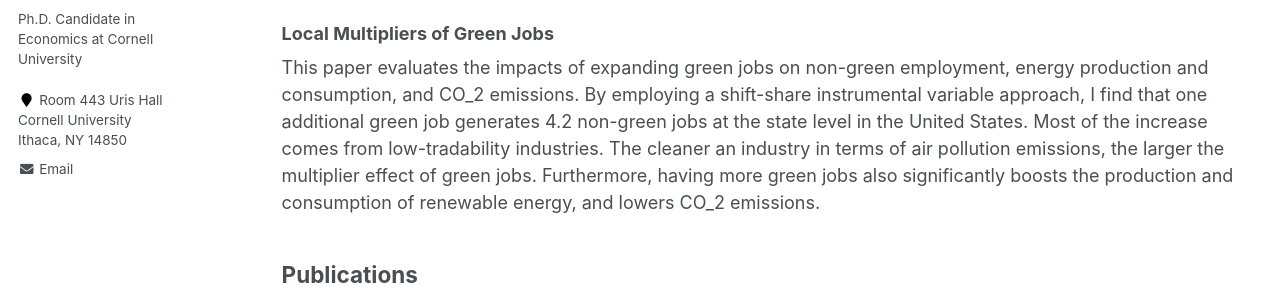
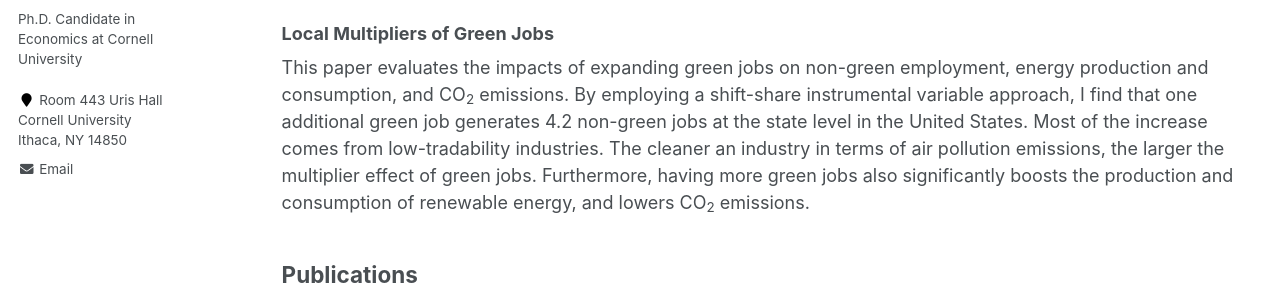
Before and after one commit to muyechenecon/muyechenecon.github.io, a Jekyll site: the page built from _pages/research.md, in a window 1280 px wide and 900 px high, scrolled down 768 px. Shown: the part 203-504 px from the top of the window. Built offline with Jekyll 4.4.1, drawn with Linux system fonts in a browser that asks for light colours.

```diff
--- a/_pages/research.md
+++ b/_pages/research.md
@@ -26,7 +26,7 @@ Revise & resubmit, <i> American Economic Journal: Economic Policy </i> </p> </di
 <p id="1.5-spaced" style="line-height: 150%;">
 <h2> Work in Progress </h2>
 <div><h3>Local Multipliers of Green Jobs</h3></div>
-<div> This paper evaluates the impacts of expanding green jobs on non-green employment, energy production and consumption, and CO_2 emissions. By employing a shift-share instrumental variable approach, I find that one additional green job generates 4.2 non-green jobs at the state level in the United States. Most of the increase comes from low-tradability industries. The cleaner an industry in terms of air pollution emissions, the larger the multiplier effect of green jobs. Furthermore, having more green jobs also significantly boosts the production and consumption of renewable energy, and lowers CO_2 emissions. </div>
+<div> This paper evaluates the impacts of expanding green jobs on non-green employment, energy production and consumption, and CO<sub>2</sub> emissions. By employing a shift-share instrumental variable approach, I find that one additional green job generates 4.2 non-green jobs at the state level in the United States. Most of the increase comes from low-tradability industries. The cleaner an industry in terms of air pollution emissions, the larger the multiplier effect of green jobs. Furthermore, having more green jobs also significantly boosts the production and consumption of renewable energy, and lowers CO<sub>2</sub> emissions. </div>
 </p>
 
 <p id="1.5-spaced" style="line-height: 150%;">
```
